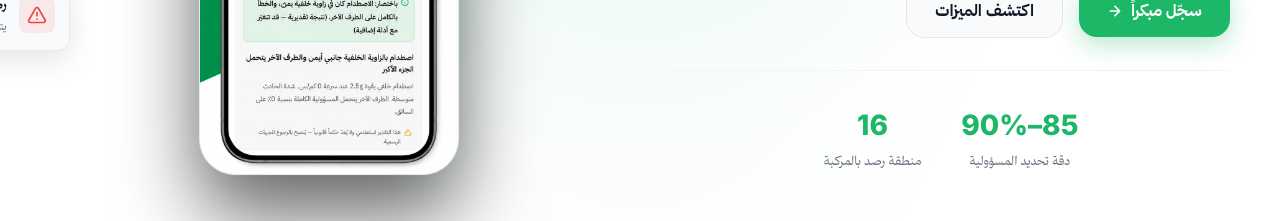
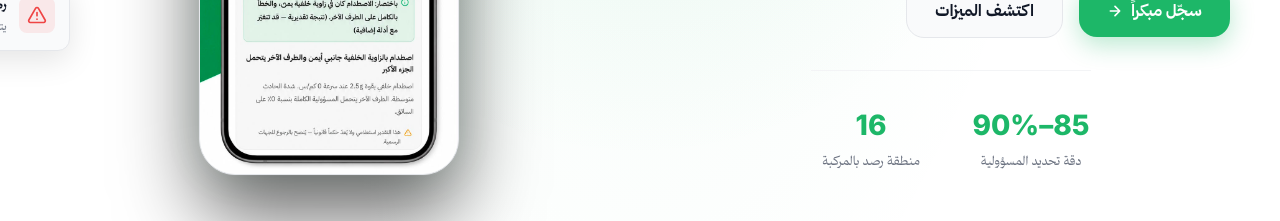
Before and after one commit to b7lo/strix-1, a React (Vite) app in the folder artifacts/landing-page/: page / in a window 1280 px wide. Shown: the part 509-730 px from the top of the page. Built offline with nearby package versions, Linux system fonts and the light colour scheme; no server answers.

Commit message:
Center hero stats with max-width fit-content

```diff
--- a/artifacts/landing-page/src/index.css
+++ b/artifacts/landing-page/src/index.css
@@ -443,7 +443,10 @@ button { cursor: pointer; font-family: inherit; }
   padding-top: 2rem;
   margin-top: 2rem;
   border-top: 1px solid var(--border-subtle);
-  justify-content: center;
+  justify-content: flex-start;
+  margin-right: auto;
+  margin-left: auto;
+  max-width: fit-content;
 }
 
 .hero-stats > div {
@@ -451,6 +454,7 @@ button { cursor: pointer; font-family: inherit; }
   display: flex;
   flex-direction: column;
   align-items: center;
+  min-width: 120px;
 }
 
 .hero-stat-value {
```
Also changed, not shown: 4 other files (tests, documents, lock files or other folders).
